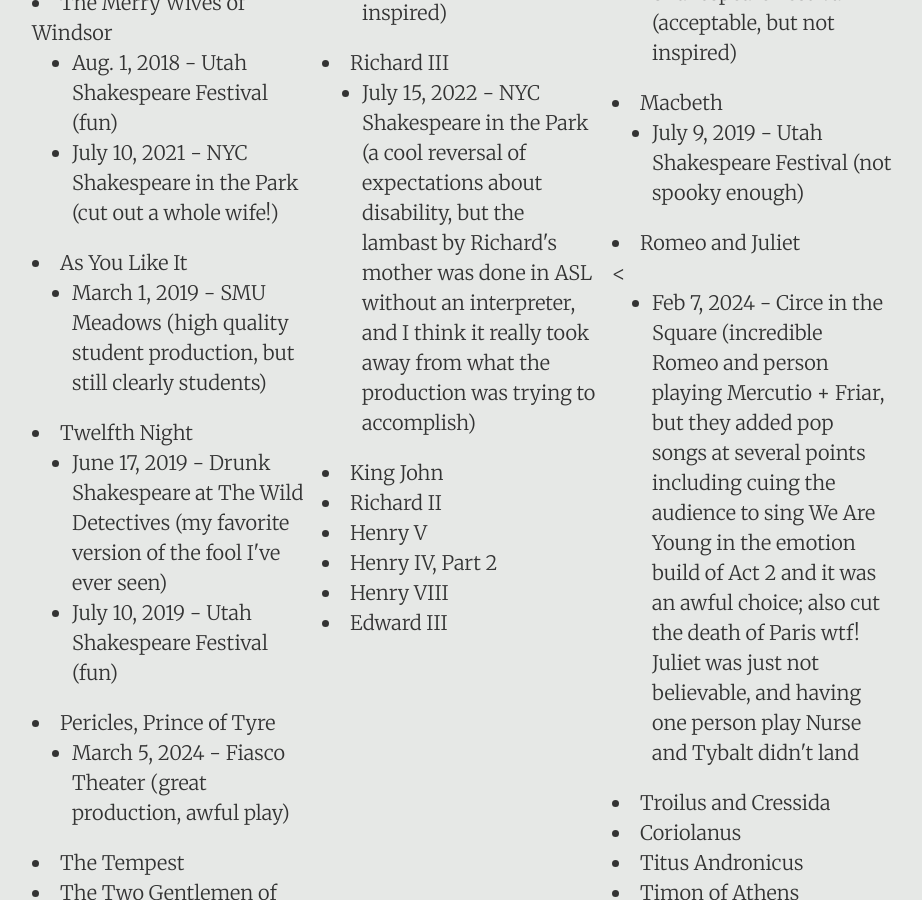
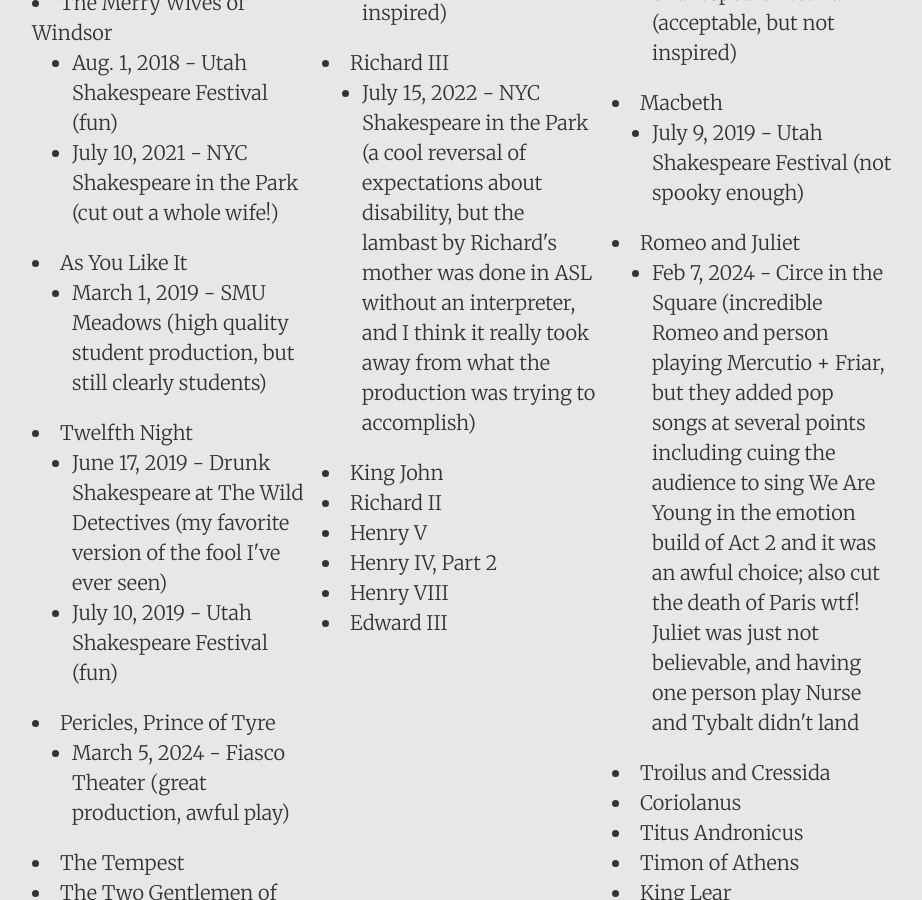
Before and after one commit to DestinyRoseMurphy/DestinyRoseMurphy.github.io, a Jekyll site: the page built from _posts/2024-02-20-Shakespeare.md, in a window 1280 px wide and 900 px high, scrolled down 1215 px. Shown: the whole window, without its empty margins (178-1100 px from the left). Built offline with Jekyll 4.4.1, drawn with Linux system fonts in a browser that asks for light colours.

Commit message:
fix typo

```diff
--- a/_posts/2024-02-20-Shakespeare.md
+++ b/_posts/2024-02-20-Shakespeare.md
@@ -126,7 +126,7 @@ I love Shakespeare. I read almost all the histories in college and fell in love,
   				<li>July 9, 2019 - Utah Shakespeare Festival (not spooky enough)</li>
 				</ul>
 			<li>Romeo and Juliet</li>
-<				<ul>
+				<ul>
   				<li>Feb 7, 2024 - Circe in the Square (incredible Romeo and person playing Mercutio + Friar, but they added pop songs at several points including cuing the audience to sing We Are Young in the emotion build of Act 2 and it was an awful choice; also cut the death of Paris wtf! Juliet was just not believable, and having one person play Nurse and Tybalt didn't land</li>
 				</ul>
 			<li>Troilus and Cressida </li>
```
